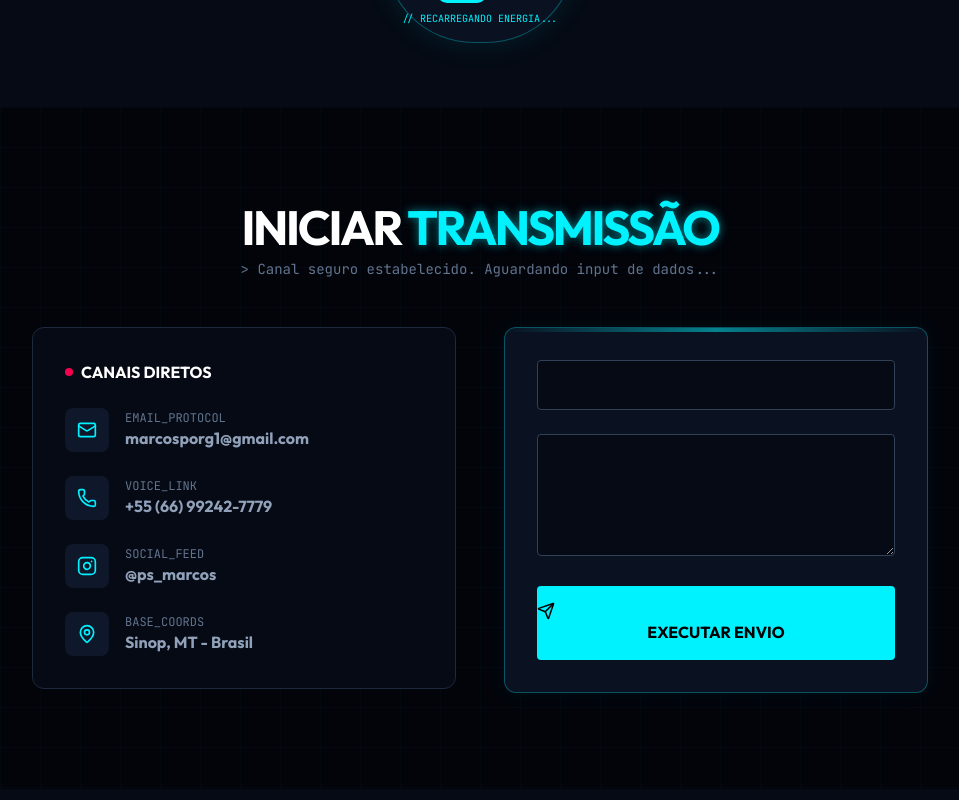
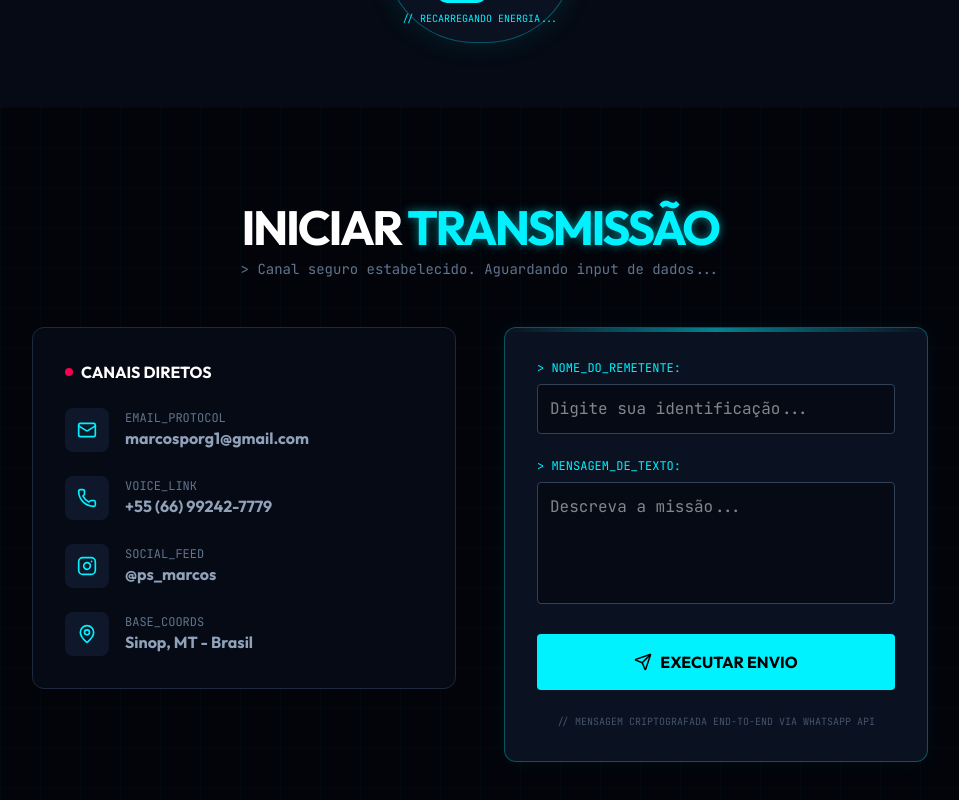
Before and after one commit to marcosprog832/portfolio-dev-marcos, a Next.js app: page / in a window 1280 px wide. Shown: the part 2772-3572 px from the top of the page, without its empty margins (160-1119 px from the left). Built offline with nearby package versions, Linux system fonts and the light colour scheme.

Commit message:
Agora vai

```diff
--- a/components/ContactTerminal.tsx
+++ b/components/ContactTerminal.tsx
@@ -1,8 +1,13 @@
-'use client';
+"use client";
 
 import { useState } from 'react';
 import { motion } from 'framer-motion';
 import { Send, Mail, Phone, Instagram, MapPin } from 'lucide-react';
+
+// TRUQUE PARA CORRIGIR O ERRO:
+// Criamos uma variável que recebe o componente motion.div mas dizemos ao TypeScript
+// que ela é do tipo "any" (qualquer coisa). Assim ele para de validar as propriedades 'initial'.
+const MotionDiv = motion.div as any;
 
 export default function ContactTerminal() {
   const [formState, setFormState] = useState({
@@ -11,23 +16,29 @@ export default function ContactTerminal() {
   });
 
   const handleSend = () => {
+    // SEU NÚMERO REAL
     const phone = "5566992427779";
+
+    // Mensagem
     const text = `Olá Marcos! Sou ${formState.name}. Vim pelo seu portfólio e gostaria de falar sobre: ${formState.message}`;
+
+    // Abre WhatsApp
     window.open(`https://wa.me/${phone}?text=${encodeURIComponent(text)}`, '_blank');
   };
 
   return (
     <section id="contato" className="py-24 bg-[#02040a] relative overflow-hidden">
+
+      {/* Grid de fundo sutil */}
       <div className="absolute inset-0 bg-[linear-gradient(rgba(0,242,255,0.02)_1px,transparent_1px),linear-gradient(90deg,rgba(0,242,255,0.02)_1px,transparent_1px)] bg-[size:40px_40px]" />
 
       <div className="container mx-auto px-6 relative z-10">
         <div className="max-w-4xl mx-auto">
 
-          <motion.div
+          {/* Cabeçalho do Terminal - Usando MotionDiv (Genérico) */}
+          <MotionDiv
             initial={{ opacity: 0, y: 20 }}
             whileInView={{ opacity: 1, y: 0 }}
-            viewport={{ once: true }}
-            transition={{ duration: 0.6, ease: "easeOut" }}
             className="mb-12 text-center"
           >
             <h2 className="text-4xl md:text-5xl font-bold text-white tracking-tighter mb-2">
@@ -36,11 +47,12 @@ export default function ContactTerminal() {
             <p className="text-slate-500 font-mono text-sm">
               &gt; Canal seguro estabelecido. Aguardando input de dados...
             </p>
-          </motion.div>
+          </MotionDiv>
 
           <div className="grid grid-cols-1 md:grid-cols-2 gap-12">
 
-            <motion.div
+            {/* Lado Esquerdo: Infos de Contato */}
+            <MotionDiv
               initial={{ x: -50, opacity: 0 }}
               whileInView={{ x: 0, opacity: 1 }}
               transition={{ delay: 0.2 }}
@@ -53,6 +65,7 @@ export default function ContactTerminal() {
                 </h3>
 
                 <div className="space-y-6">
+                  {/* EMAIL */}
                   <div className="flex items-center gap-4 text-slate-400 group-hover:text-white transition-colors">
                     <div className="p-3 bg-slate-900 rounded-lg text-[#00f2ff]"><Mail size={20} /></div>
                     <div>
@@ -63,6 +76,7 @@ export default function ContactTerminal() {
                     </div>
                   </div>
 
+                  {/* WHATSAPP */}
                   <div className="flex items-center gap-4 text-slate-400 group-hover:text-white transition-colors">
                     <div className="p-3 bg-slate-900 rounded-lg text-[#00f2ff]"><Phone size={20} /></div>
                     <div>
@@ -73,6 +87,7 @@ export default function ContactTerminal() {
                     </div>
                   </div>
 
+                  {/* INSTAGRAM */}
                   <div className="flex items-center gap-4 text-slate-400 group-hover:text-white transition-colors">
                     <div className="p-3 bg-slate-900 rounded-lg text-[#00f2ff]"><Instagram size={20} /></div>
                     <div>
@@ -83,6 +98,7 @@ export default function ContactTerminal() {
                     </div>
                   </div>
 
+                  {/* LOCALIZAÇÃO */}
                   <div className="flex items-center gap-4 text-slate-400 group-hover:text-white transition-colors">
                     <div className="p-3 bg-slate-900 rounded-lg text-[#00f2ff]"><MapPin size={20} /></div>
                     <div>
@@ -92,36 +108,54 @@ export default function ContactTerminal() {
                   </div>
                 </div>
               </div>
-            </motion.div>
+            </MotionDiv>
 
-            <motion.div
+            {/* Lado Direito: Formulário Terminal */}
+            <MotionDiv
               initial={{ x: 50, opacity: 0 }}
               whileInView={{ x: 0, opacity: 1 }}
               transition={{ delay: 0.4 }}
               className="bg-[#0a1120] p-8 rounded-xl border border-[#00f2ff]/30 shadow-[0_0_20px_rgba(0,242,255,0.05)] relative overflow-hidden"
             >
+              {/* Scanline decoration */}
               <div className="absolute top-0 left-0 w-full h-1 bg-gradient-to-r from-transparent via-[#00f2ff] to-transparent opacity-50 animate-scan" />
 
               <form className="space-y-6" onSubmit={(e) => e.preventDefault()}>
+                <div>
+                  <label className="text-[#00f2ff] font-mono text-xs mb-2 block">&gt; NOME_DO_REMETENTE:</label>
                   <input
                     type="text"
                     value={formState.name}
-                  onChange={(e) => setFormState({ ...formState, name: e.target.value })}
-                  className="w-full bg-[#050a14] border border-slate-700 rounded p-3 text-white font-mono"
+                    onChange={(e) => setFormState({...formState, name: e.target.value})}
+                    placeholder="Digite sua identificação..."
+                    className="w-full bg-[#050a14] border border-slate-700 rounded p-3 text-white focus:border-[#00f2ff] focus:shadow-[0_0_10px_rgba(0,242,255,0.2)] outline-none transition-all font-mono"
                   />
+                </div>
 
+                <div>
+                  <label className="text-[#00f2ff] font-mono text-xs mb-2 block">&gt; MENSAGEM_DE_TEXTO:</label>
                   <textarea
                     rows={4}
                     value={formState.message}
-                  onChange={(e) => setFormState({ ...formState, message: e.target.value })}
-                  className="w-full bg-[#050a14] border border-slate-700 rounded p-3 text-white font-mono"
+                    onChange={(e) => setFormState({...formState, message: e.target.value})}
+                    placeholder="Descreva a missão..."
+                    className="w-full bg-[#050a14] border border-slate-700 rounded p-3 text-white focus:border-[#00f2ff] focus:shadow-[0_0_10px_rgba(0,242,255,0.2)] outline-none transition-all font-mono resize-none"
                   />
+                </div>
 
-                <button onClick={handleSend} className="w-full bg-[#00f2ff] text-black font-bold py-4 rounded">
-                  <Send size={18} /> EXECUTAR ENVIO
+                <button
+                  onClick={handleSend}
+                  className="w-full bg-[#00f2ff] text-black font-bold py-4 rounded flex items-center justify-center gap-2 hover:brightness-110 hover:scale-[1.02] transition-all"
+                >
+                  <Send size={18} />
+                  EXECUTAR ENVIO
                 </button>
+
+                <p className="text-center text-slate-600 text-[10px] font-mono mt-4">
+                  // MENSAGEM CRIPTOGRAFADA END-TO-END VIA WHATSAPP API
+                </p>
               </form>
-            </motion.div>
+            </MotionDiv>
 
           </div>
         </div>
```
Lines whose indentation alone changed are shown as unchanged.
